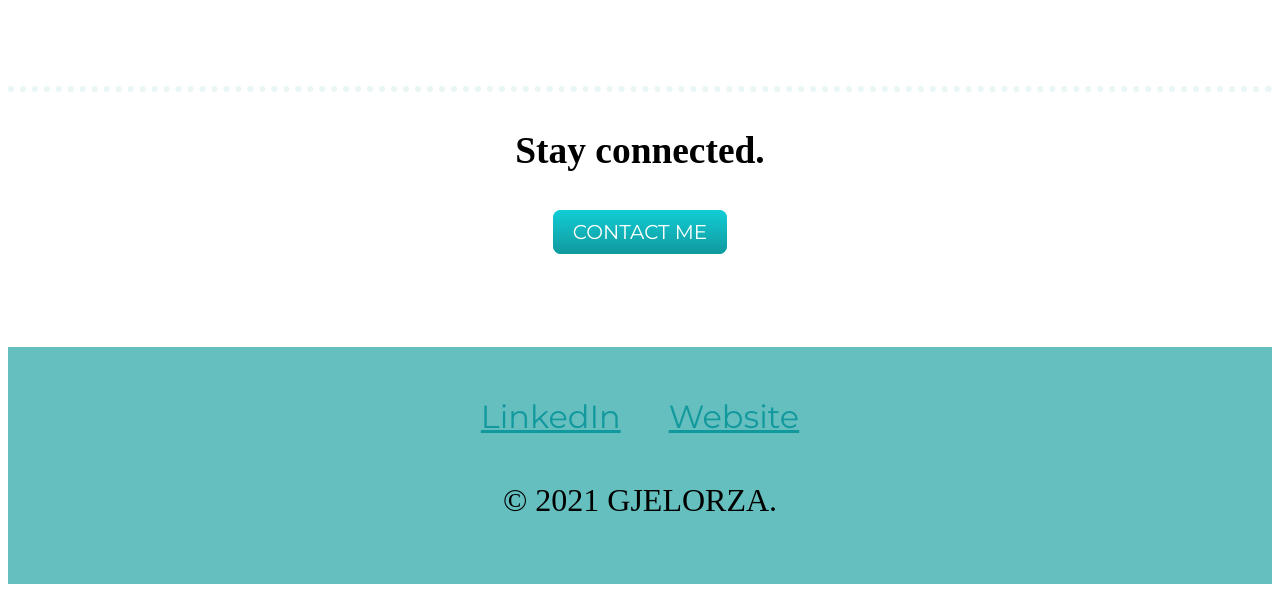
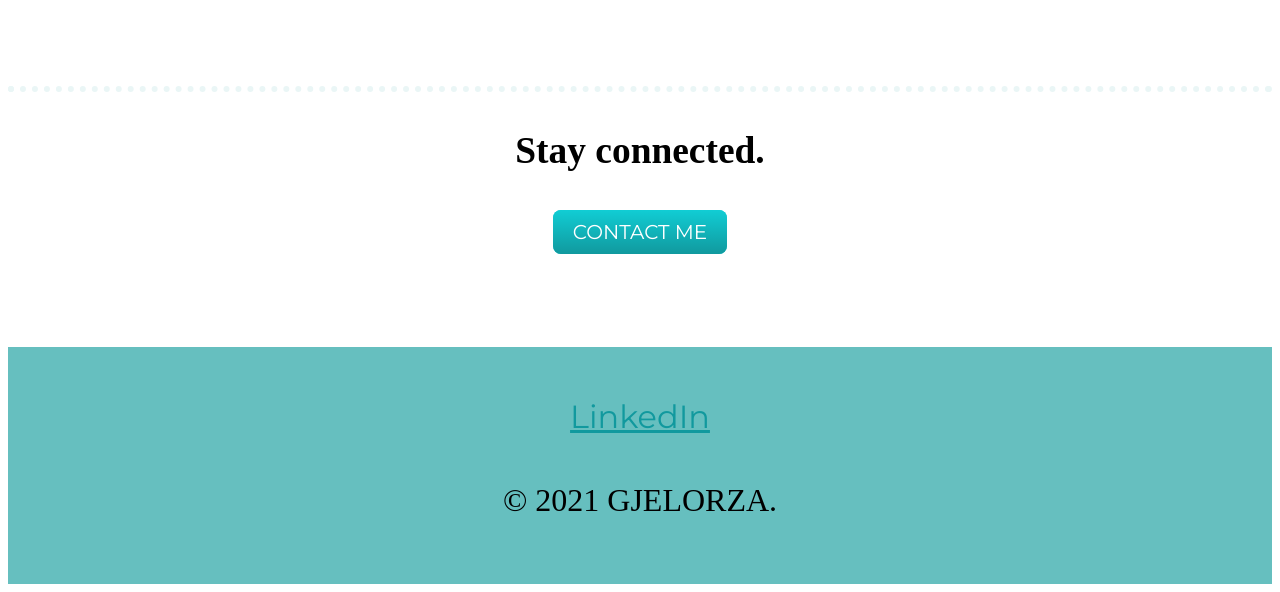
Before and after one commit to gregorioelorza48/.pb.io, a plain HTML site: page index.html in a window 1280 px wide. Shown: the part 4701-5293 px from the top of the page. Drawn offline with Linux system fonts and the light colour scheme.

Commit message:
Update index.html

```diff
--- a/index.html
+++ b/index.html
@@ -58,7 +58,6 @@
         </div>
         <div class="bottom-container">
           <a class="footer-link" href="https://www.linkedin.com/in/gregorio-elorza-6aba19b7/">LinkedIn</a>
-          <a class="footer-link" href="http://www.tapasgalore.com/">Website</a>
           <p>© 2021 GJELORZA.</p>
         </div>
 
```
